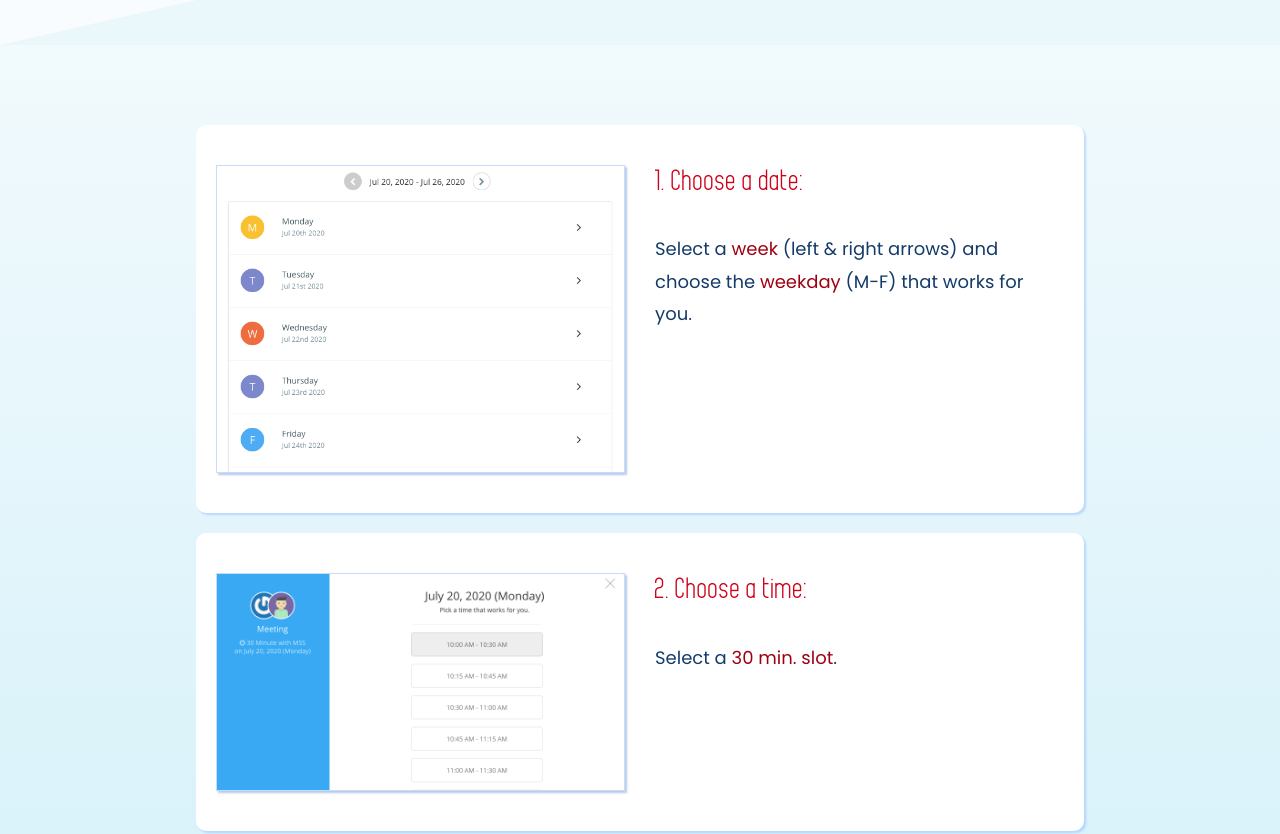
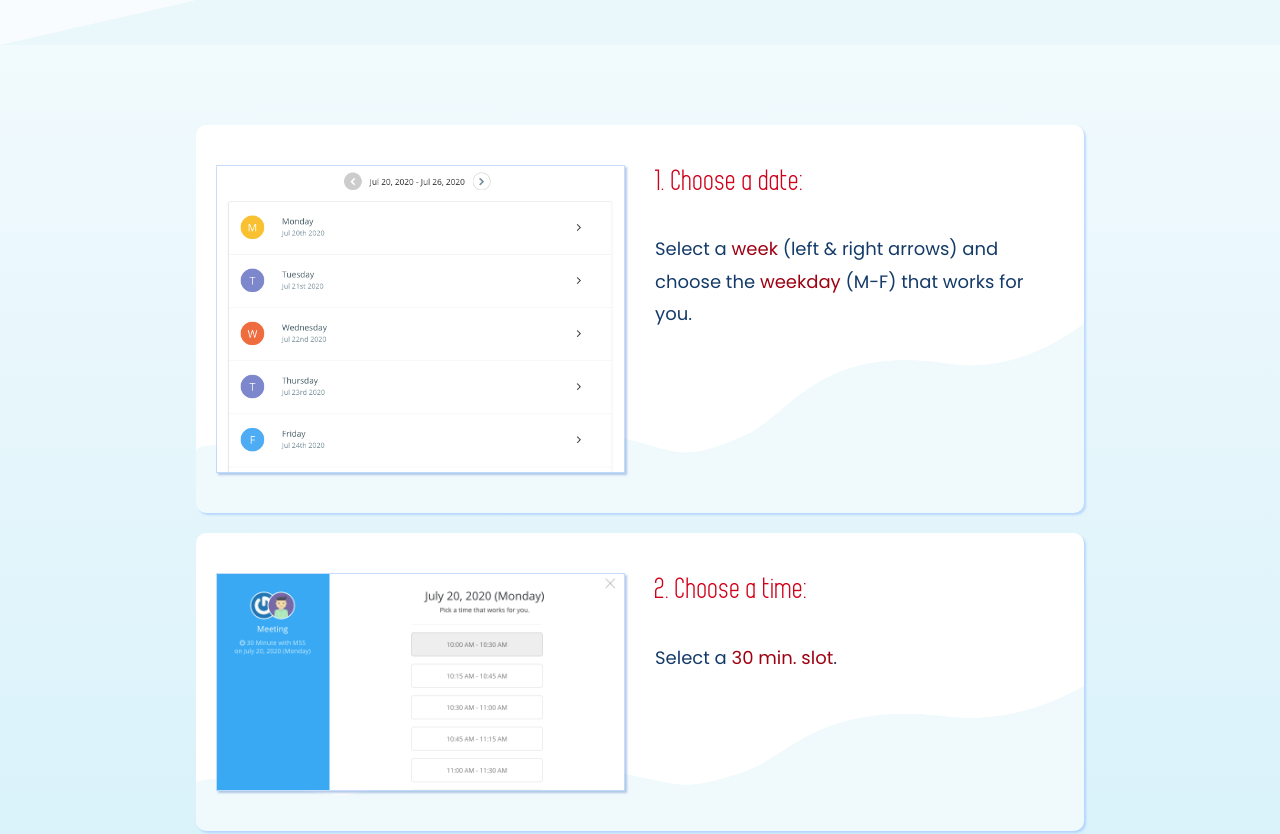
Before and after one commit to marj-nt/mss-2020, a plain HTML site: page scheduling.html in a window 1280 px wide. Shown: the part 564-1398 px from the top of the page. Drawn offline with nearby package versions, Linux system fonts and the light colour scheme.

Commit message:
Add wave bg to scheduling cards

```diff
--- a/css/scheduling.css
+++ b/css/scheduling.css
@@ -7,6 +7,11 @@
     border-radius: 10px;
     box-shadow: 2px 2px 2px rgba(141, 187, 255, 0.5);
     padding: 20px;
+
+    background-image: url('../images/wavy-bg.png');
+    background-size: 100% 75%;
+    background-repeat: no-repeat;
+    background-position: bottom;
 
 }
 
```
